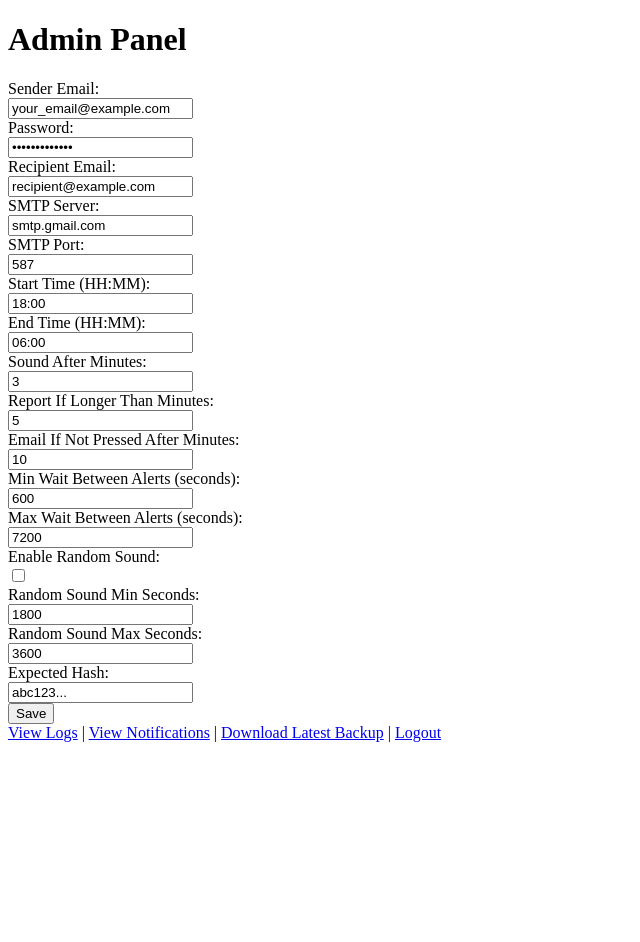
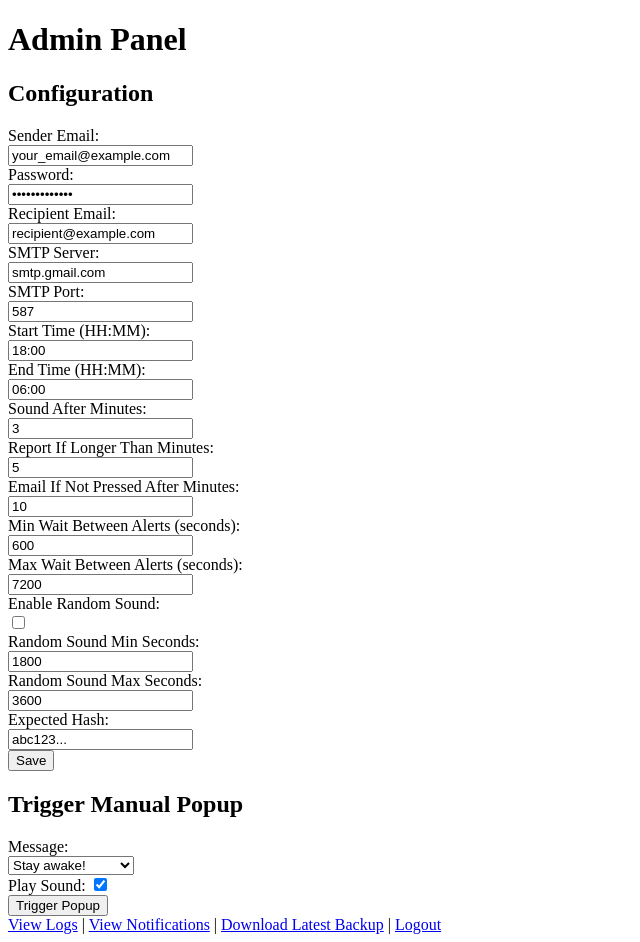
Before and after one commit to coff33ninja/Hoogland, a Flask app: page /admin in a window 1280 px wide. Shown: the whole page, without its empty margins (0-640 px from the left). Before the commit the page ends 742 px from the top, so only its background shows below. Run offline with Flask 3, Linux system fonts and the light colour scheme; the visitor is signed in with stand-in values (Sample User, id 1); data that the repository does not hold is empty.

Commit message:
`Added manual popup trigger functionality and queue handling`

```diff
--- a/app.py
+++ b/app.py
@@ -14,6 +14,7 @@ import hashlib
 import logging
 from flask import Flask, render_template, request, redirect, url_for, send_file
 from flask_login import LoginManager, UserMixin, login_user, login_required, logout_user
+from queue import Queue
 
 # Set up logging
 logging.basicConfig(
@@ -46,8 +47,9 @@ def load_user(user_id):
     return None
 
 
-# Global list for web notifications
+# Global list for web notifications and queue for manual popups
 notifications = []
+popup_queue = Queue()
 
 # Tkinter root setup (hidden)
 root = tk.Tk()
@@ -63,18 +65,19 @@ def load_config():
         "recipient_email": "recipient@example.com",
         "smtp_server": "smtp.gmail.com",
         "smtp_port": 587,
-        "start_time": "18:00",  # 6 PM
-        "end_time": "06:00",  # 6 AM
+        "start_time": "18:00",
+        "end_time": "06:00",
         "sound_after_minutes": 3,
         "report_if_longer_than_minutes": 5,
         "email_if_not_pressed_after_minutes": 10,
         "min_wait_between_alerts_seconds": 600,
         "max_wait_between_alerts_seconds": 7200,
         "random_sound_enabled": False,
-        "random_sound_min_seconds": 1800,  # 30 minutes
-        "random_sound_max_seconds": 3600,  # 1 hour
+        "random_sound_min_seconds": 1800,
+        "random_sound_max_seconds": 3600,
         "expected_hash": "abc123...",
         "is_default": True,
+        "predefined_messages": ["Stay awake!", "Security check!", "Alert now!"],
     }
     if not os.path.exists(config_path):
         with open(config_path, "w") as f:
@@ -110,6 +113,7 @@ def load_config():
             "random_sound_max_seconds",
             "expected_hash",
             "is_default",
+            "predefined_messages",
         ]
         missing_keys = [key for key in required_keys if key not in config]
         if missing_keys:
@@ -164,16 +168,18 @@ def calculate_executable_hash():
     return None
 
 
-# Desktop alert function
-def create_alert_window(config):
+# Desktop alert function (modified for custom message and sound)
+def create_alert_window(config, message="Security Alert", play_sound=True):
     alert_window = Toplevel(root)
     alert_window.title("Security Alert")
     alert_window.geometry("300x100")
     start_time = time.time()
     pressed = tk.BooleanVar(value=False)
 
-    def play_sound():
-        if alert_window.winfo_exists() and not pressed.get():
+    tk.Label(alert_window, text=message).pack(pady=10)
+
+    def trigger_sound():
+        if alert_window.winfo_exists() and not pressed.get() and play_sound:
             try:
                 playsound("alert_sound.mp3")
             except Exception as e:
@@ -204,7 +210,8 @@ def create_alert_window(config):
             send_email(config, "Alert Window Closed Without Acknowledging", message)
         alert_window.destroy()
 
-    root.after(int(config["sound_after_minutes"] * 60 * 1000), play_sound)
+    if play_sound:
+        root.after(int(config["sound_after_minutes"] * 60 * 1000), trigger_sound)
     root.after(
         int(config["email_if_not_pressed_after_minutes"] * 60 * 1000),
         send_email_not_pressed,
@@ -247,10 +254,10 @@ def random_sound_thread(config):
                     f"Failed to play random sound: {str(e)}",
                 )
         else:
-            time.sleep(60)  # Check every minute if not in schedule
+            time.sleep(60)
 
 
-# Main logic
+# Main logic with queue handling
 def main_logic():
     config = load_config()
     current_hash = calculate_executable_hash()
@@ -288,19 +295,30 @@ def main_logic():
             time.sleep((start_dt - now).total_seconds())
 
         while datetime.datetime.now() < end_dt:
-            wait_time = random.randint(
-                config["min_wait_between_alerts_seconds"],
-                config["max_wait_between_alerts_seconds"],
-            )
-            next_alert = datetime.datetime.now() + datetime.timedelta(seconds=wait_time)
-            if next_alert > end_dt:
-                wait_time = (end_dt - datetime.datetime.now()).total_seconds()
-                if wait_time <= 0:
-                    break
-            time.sleep(wait_time)
-            alert_window = create_alert_window(config)
-            root.wait_window(alert_window)
-            logging.info(f"Alert triggered at {time.strftime('%H:%M:%S')}")
+            # Check for manual popup requests
+            if not popup_queue.empty():
+                popup_data = popup_queue.get()
+                alert_window = create_alert_window(
+                    config, popup_data["message"], popup_data["play_sound"]
+                )
+                root.wait_window(alert_window)
+                logging.info(f"Manual popup triggered: {popup_data['message']}")
+            else:
+                wait_time = random.randint(
+                    config["min_wait_between_alerts_seconds"],
+                    config["max_wait_between_alerts_seconds"],
+                )
+                next_alert = datetime.datetime.now() + datetime.timedelta(
+                    seconds=wait_time
+                )
+                if next_alert > end_dt:
+                    wait_time = (end_dt - datetime.datetime.now()).total_seconds()
+                    if wait_time <= 0:
+                        break
+                time.sleep(wait_time)
+                alert_window = create_alert_window(config)
+                root.wait_window(alert_window)
+                logging.info(f"Alert triggered at {time.strftime('%H:%M:%S')}")
 
         time.sleep(60)
 
@@ -373,10 +391,10 @@ def admin():
                 ),
                 "expected_hash": request.form["expected_hash"],
                 "is_default": False,
+                "predefined_messages": config["predefined_messages"],
             }
             with open("config.json", "w") as f:
                 json.dump(config, f, indent=4)
-            # Create backup
             backup_path = f"config_backup_{time.strftime('%Y%m%d_%H%M%S')}.json"
             with open(backup_path, "w") as f:
                 json.dump(config, f, indent=4)
@@ -388,6 +406,26 @@ def admin():
                 config, "Config Update Error", f"Failed to update config: {str(e)}"
             )
     return render_template("admin.html", config=config)
+
+
+@app.route("/trigger_popup", methods=["POST"])
+@login_required
+def trigger_popup():
+    config = load_config()
+    message_type = request.form["message_type"]
+    if message_type == "custom":
+        message = request.form["custom_message"]
+    else:
+        message = message_type
+    play_sound = request.form.get("play_sound") == "on"
+    popup_queue.put({"message": message, "play_sound": play_sound})
+    logging.info(f"Manual popup requested: {message}, sound: {play_sound}")
+    send_email(
+        config,
+        "Manual Popup Triggered",
+        f"Popup initiated with message: {message}, sound: {play_sound}",
+    )
+    return redirect(url_for("admin"))
 
 
 @app.route("/notifications")
--- a/config.json
+++ b/config.json
@@ -1,11 +1,19 @@
 {
-    "sender_email": "your_email@example.com",
-    "password": "your_email_password",
-    "recipient_email": "recipient@example.com",
-    "smtp_server": "smtp.gmail.com",
+    "sender_email": "hltworkshop@salnet.co.za",
+    "password": "HLTP@ssw0rd1",
+    "recipient_email": "hltworkshop@outlook.com",
+    "smtp_server": "mail.salnet.co.za",
     "smtp_port": 587,
-    "start_time": "09:00",
-    "end_time": "17:00",
-    "expected_hash": "some_hash_value",
+    "start_time": "12:00",
+    "end_time": "13:00",
+    "sound_after_minutes": 3,
+    "report_if_longer_than_minutes": 5,
+    "email_if_not_pressed_after_minutes": 10,
+    "min_wait_between_alerts_seconds": 600,
+    "max_wait_between_alerts_seconds": 7200,
+    "random_sound_enabled": true,
+    "random_sound_min_seconds": 1800,
+    "random_sound_max_seconds": 3600,
+    "expected_hash": "abc123...",
     "is_default": false
 }
--- a/templates/admin.html
+++ b/templates/admin.html
@@ -6,6 +6,7 @@
 </head>
 <body>
     <h1>Admin Panel</h1>
+    <h2>Configuration</h2>
     <form method="post">
         <label>Sender Email:</label><br>
         <input type="text" name="sender_email" value="{{ config.sender_email }}" required><br>
@@ -41,9 +42,35 @@
         <input type="text" name="expected_hash" value="{{ config.expected_hash }}" required><br>
         <button type="submit">Save</button>
     </form>
+
+    <h2>Trigger Manual Popup</h2>
+    <form method="post" action="{{ url_for('trigger_popup') }}">
+        <label>Message:</label><br>
+        <select name="message_type" onchange="toggleCustomMessage(this)">
+            {% for msg in config.predefined_messages %}
+                <option value="{{ msg }}">{{ msg }}</option>
+            {% endfor %}
+            <option value="custom">Custom Message</option>
+        </select><br>
+        <div id="custom_message_div" style="display: none;">
+            <label>Custom Message:</label><br>
+            <input type="text" name="custom_message" placeholder="Enter your message"><br>
+        </div>
+        <label>Play Sound:</label>
+        <input type="checkbox" name="play_sound" checked><br>
+        <button type="submit">Trigger Popup</button>
+    </form>
+
     <a href="{{ url_for('logs') }}">View Logs</a> |
-    <a href="{{ url_for('notifications') }}">View Notifications</a> |
+    <a href="{{ url_for('get_notifications') }}">View Notifications</a> |
     <a href="{{ url_for('download_backup') }}">Download Latest Backup</a> |
     <a href="{{ url_for('logout') }}">Logout</a>
+
+    <script>
+        function toggleCustomMessage(select) {
+            var customDiv = document.getElementById('custom_message_div');
+            customDiv.style.display = select.value === 'custom' ? 'block' : 'none';
+        }
+    </script>
 </body>
 </html>
```
Also changed, not shown: config_backup_20250331_115729.json (added, +19 -0 lines), config_backup_20250331_115745.json (added, +19 -0 lines), README.md, 2 other files.
